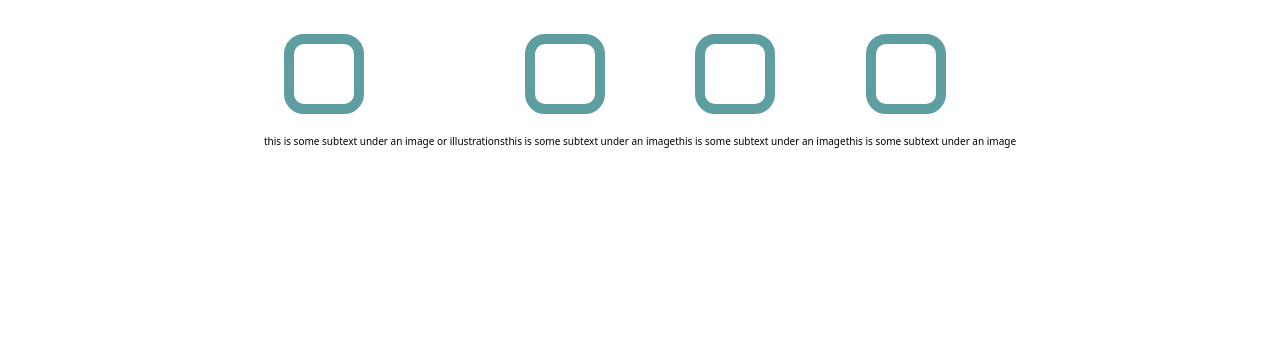
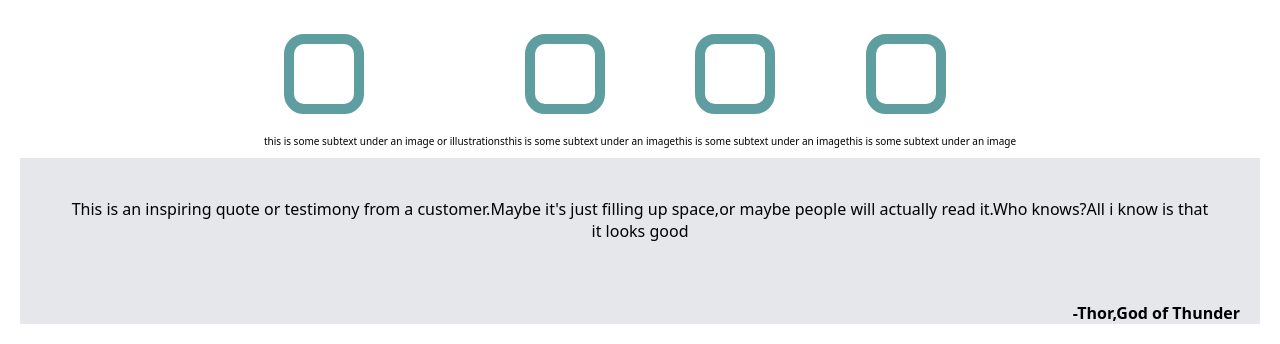
Before and after one commit to PoppaGenda/landingpage, a plain HTML site: page index.html in a window 1280 px wide. Shown: the part 637-981 px from the top of the page. Before the commit the page ends 800 px from the top, so only its background shows below. Drawn offline with Linux system fonts and the light colour scheme.

Commit message:
adding third body layer,fixation required

```diff
--- a/index.html
+++ b/index.html
@@ -51,7 +51,11 @@
         </div>
 
     </div>
-    <div class="b2"></div>
+    <div class="b2">
+        <p style="text-align:center; padding:40px; margin:10px">This is an inspiring quote or testimony from a customer.Maybe it's just filling up space,or maybe people will actually read it.Who knows?All i know is that it looks good</p>
+        <p style="text-align:right;font-weight: bold;margin:20px">-Thor,God of Thunder</p>
+
+    </div>
     <div class="b3"></div>
     <div class="footer"></div>
 
```
